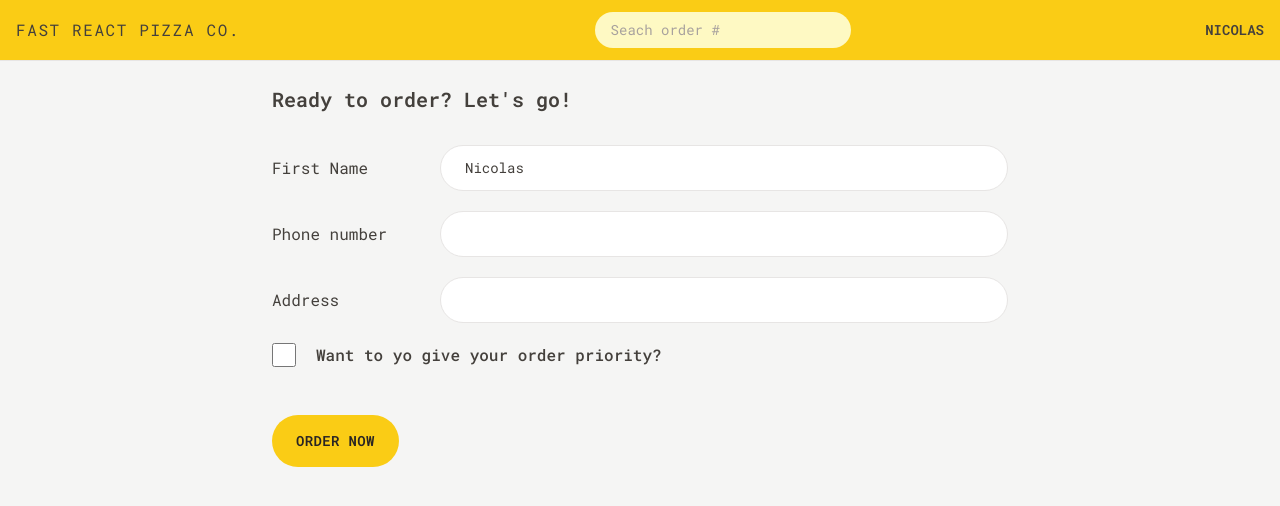
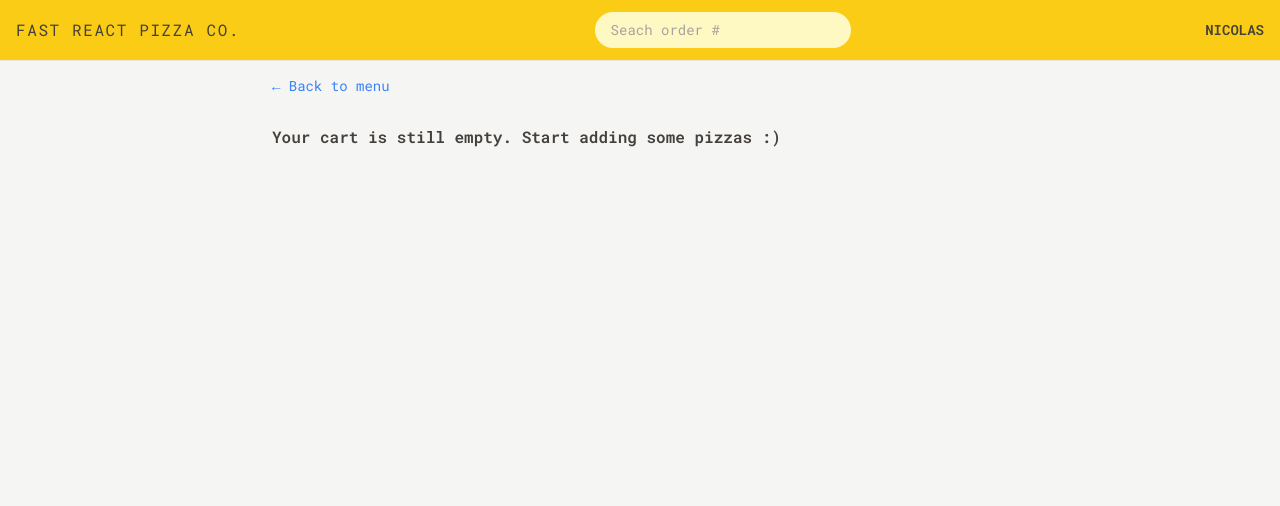
Before and after one commit to NicolasSokolowski/fast-react-pizza, a React (Vite) app: page /order/new in a window 1280 px wide. Shown: the top 506 px of the page. Built offline with nearby package versions, Linux system fonts and the light colour scheme.

Commit message:
feat: placing an order

```diff
--- a/src/features/order/CreateOrder.jsx
+++ b/src/features/order/CreateOrder.jsx
@@ -1,8 +1,12 @@
-import { useState } from "react";
 import { Form, redirect, useActionData, useNavigation } from "react-router-dom";
 import { createOrder } from "../../services/apiRestaurant";
 import Button from "../../ui/Button";
 import { useSelector } from "react-redux";
+import { clearCart, getCart, getTotalCartPrice } from "../cart/cartSlice";
+import EmptyCart from "../cart/EmptyCart";
+import store from "../../store";
+import { formatCurrency } from "../../utils/helpers";
+import { useState } from "react";
 
 // https://uibakery.io/regex-library/phone-number
 const isValidPhone = (str) =>
@@ -35,14 +39,19 @@
 ];
 
 function CreateOrder() {
+  const [withPriority, setWithPriority] = useState(false);
   const username = useSelector((state) => state.user.username);
   const navigation = useNavigation();
   const isSubmitting = navigation.state === "submitting";
 
   const formErrors = useActionData();
 
-  // const [withPriority, setWithPriority] = useState(false);
-  const cart = fakeCart;
+  const cart = useSelector(getCart);
+  const totalCartPrice = useSelector(getTotalCartPrice);
+  const priorityPrice = withPriority ? totalCartPrice * 0.2 : 0;
+  const totalPrice = totalCartPrice + priorityPrice;
+
+  if (!cart.length) return <EmptyCart />;
 
   return (
     <div className="px-4 py-6">
@@ -91,8 +100,8 @@
             type="checkbox"
             name="priority"
             id="priority"
-          // value={withPriority}
-          // onChange={(e) => setWithPriority(e.target.checked)}
+            value={withPriority}
+            onChange={(e) => setWithPriority(e.target.checked)}
           />
           <label
             className="font-medium"
@@ -105,7 +114,7 @@
           <Button
             type="primary"
             disabled={isSubmitting}
-          >{isSubmitting ? "Placing order..." : "Order now"}
+          >{isSubmitting ? "Placing order..." : `Order now from ${formatCurrency(totalPrice)}`}
           </Button>
         </div>
       </Form>
@@ -120,7 +129,7 @@
   const order = {
     ...data,
     cart: JSON.parse(data.cart),
-    priority: data.priority === "on",
+    priority: data.priority === "true",
   };
 
   const errors = {};
@@ -134,6 +143,8 @@
 
   const newOrder = await createOrder(order);
 
+  store.dispatch(clearCart());
+
   return redirect(`/order/${newOrder.id}`);
 }
 
--- a/src/features/order/Order.jsx
+++ b/src/features/order/Order.jsx
@@ -45,7 +45,7 @@
       </div>
 
       <ul className="divide-y divide-stone-200 border-y">
-        {cart.map((item) => <OrderItem item={item} key={item.id} />)}
+        {cart.map((item) => <OrderItem item={item} key={item.pizzaId} />)}
       </ul>
 
       <div className="space-y-2 bg-stone-200 px-6 py-5">
```
